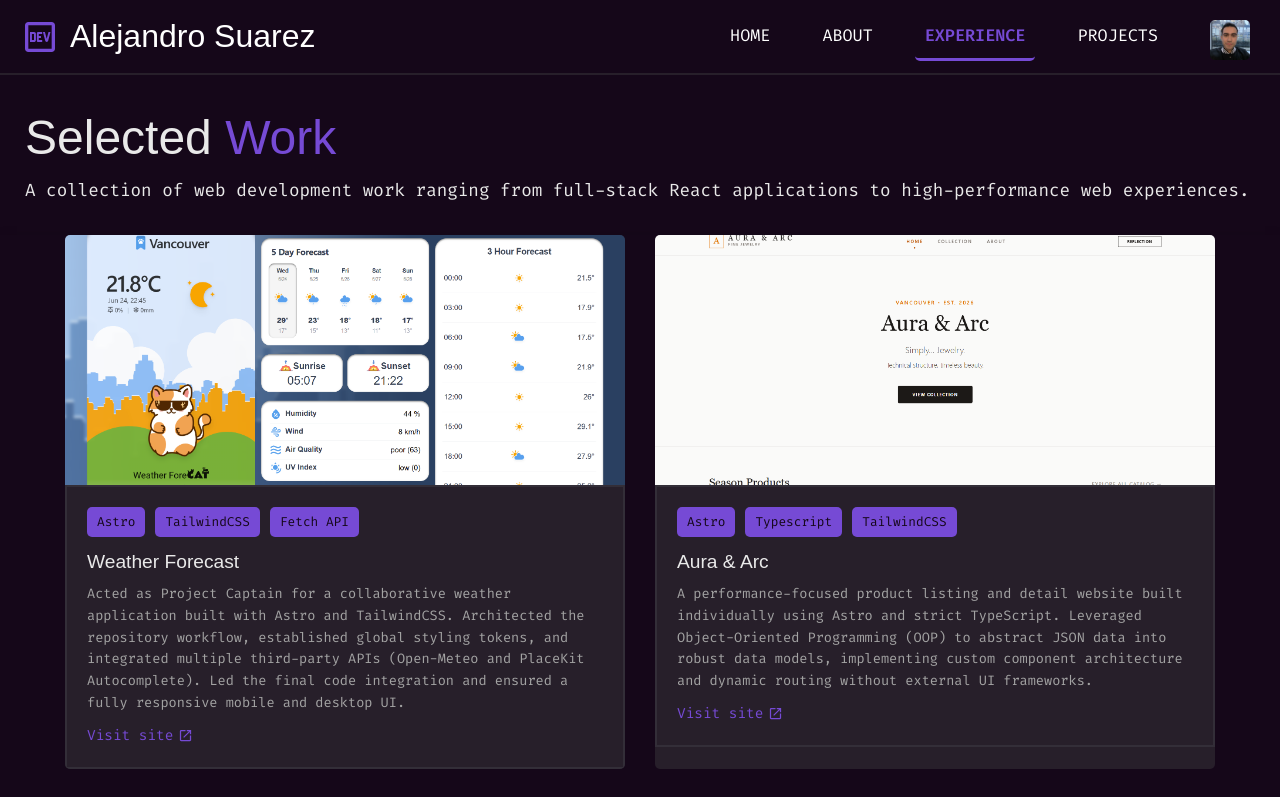
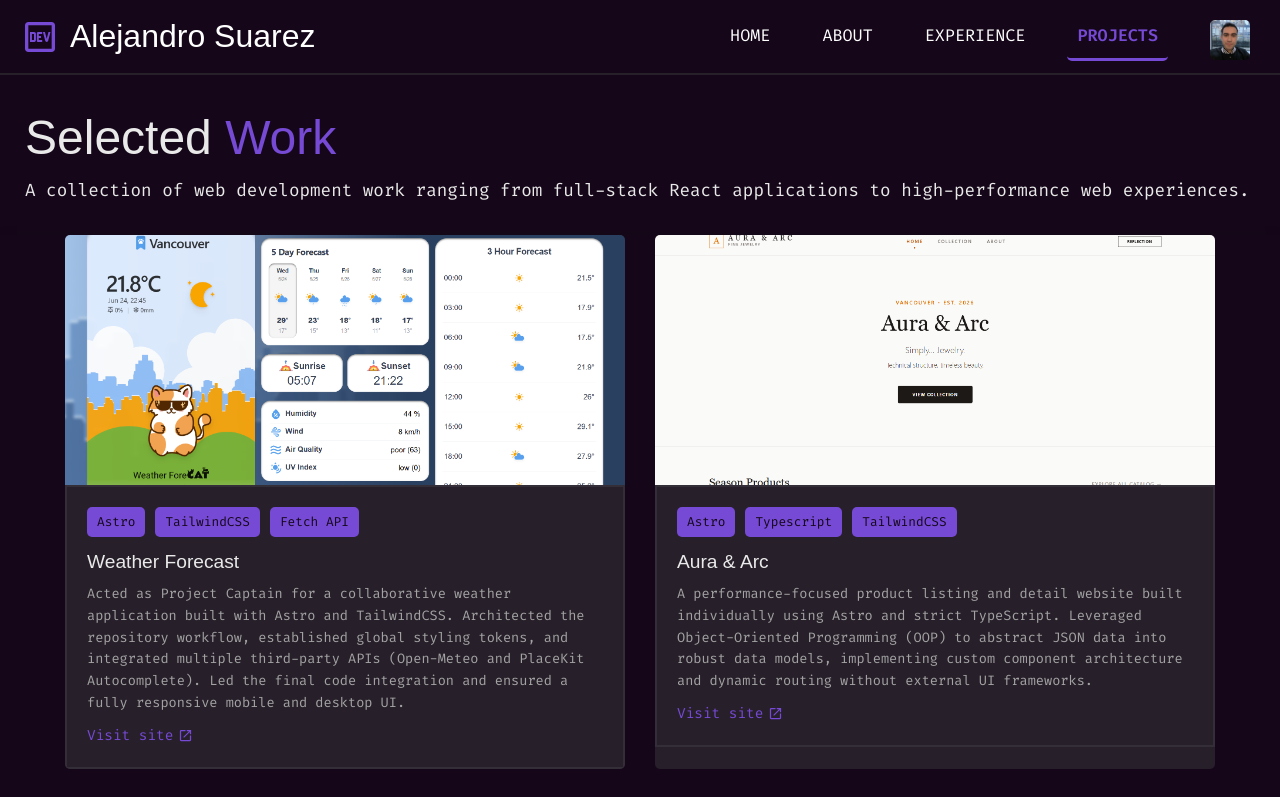
Before and after one commit to ASuarez18/alejandro-suarez-dev, a Next.js app: page /projects in a window 1280 px wide. Shown: the top 797 px of the page. Built offline with nearby package versions, Linux system fonts and the light colour scheme; a web font is replaced by a local one.

Commit message:
navbar: Mapping routes in navbar

```diff
--- a/components/Navbar.tsx
+++ b/components/Navbar.tsx
@@ -1,6 +1,10 @@
+"use client";
+
 import React from "react";
 import Image from "next/image";
 import Link from "next/link";
+
+import { usePathname } from "next/navigation";
 
 import "@/app/globals.css";
 import "@/styles/components/Navbar.css";
@@ -9,7 +13,16 @@ import logoDev from "@/public/images/icons/logo_dev.svg";
 import profilePic from "@/public/images/portraits/me.jpg";
 import menuIcon from "@/public/images/icons/menu.svg";
 
+const routes = [
+  { name: "HOME", path: "/" },
+  { name: "ABOUT", path: "/about" },
+  { name: "EXPERIENCE", path: "/experience" },
+  { name: "PROJECTS", path: "/projects" },
+];
+
 export const Navbar: React.FC = () => {
+  const pathname = usePathname();
+
   return (
     <nav className="navbar">
       <div className="icon">
@@ -18,12 +31,23 @@ export const Navbar: React.FC = () => {
       </div>
 
       <div className="buttons">
-        <Link href="/">HOME</Link>
-        <Link href="/about">ABOUT</Link>
-        <Link href="/experience" className="active">
-          EXPERIENCE
-        </Link>
-        <Link href="/projects">PROJECTS</Link>
+        {routes.map((route) => {
+          const isActive =
+            route.path === "/"
+              ? pathname === "/"
+              : pathname === route.path ||
+                pathname.endsWith(`/${route.name.toLowerCase()}`);
+
+          return (
+            <Link
+              key={route.name}
+              href={route.path}
+              className={isActive ? "active" : ""}
+            >
+              {route.name}
+            </Link>
+          );
+        })}
 
         <a
           className="profile-icon"
```
